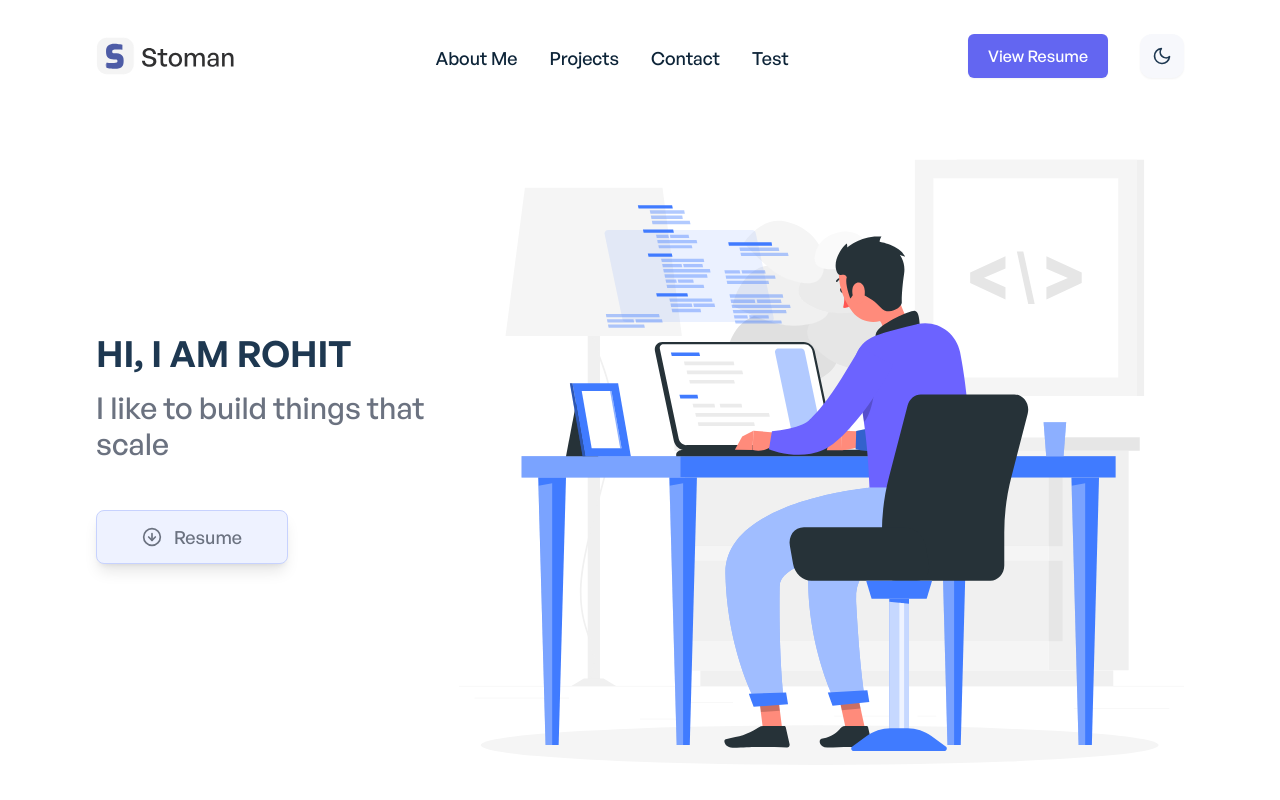
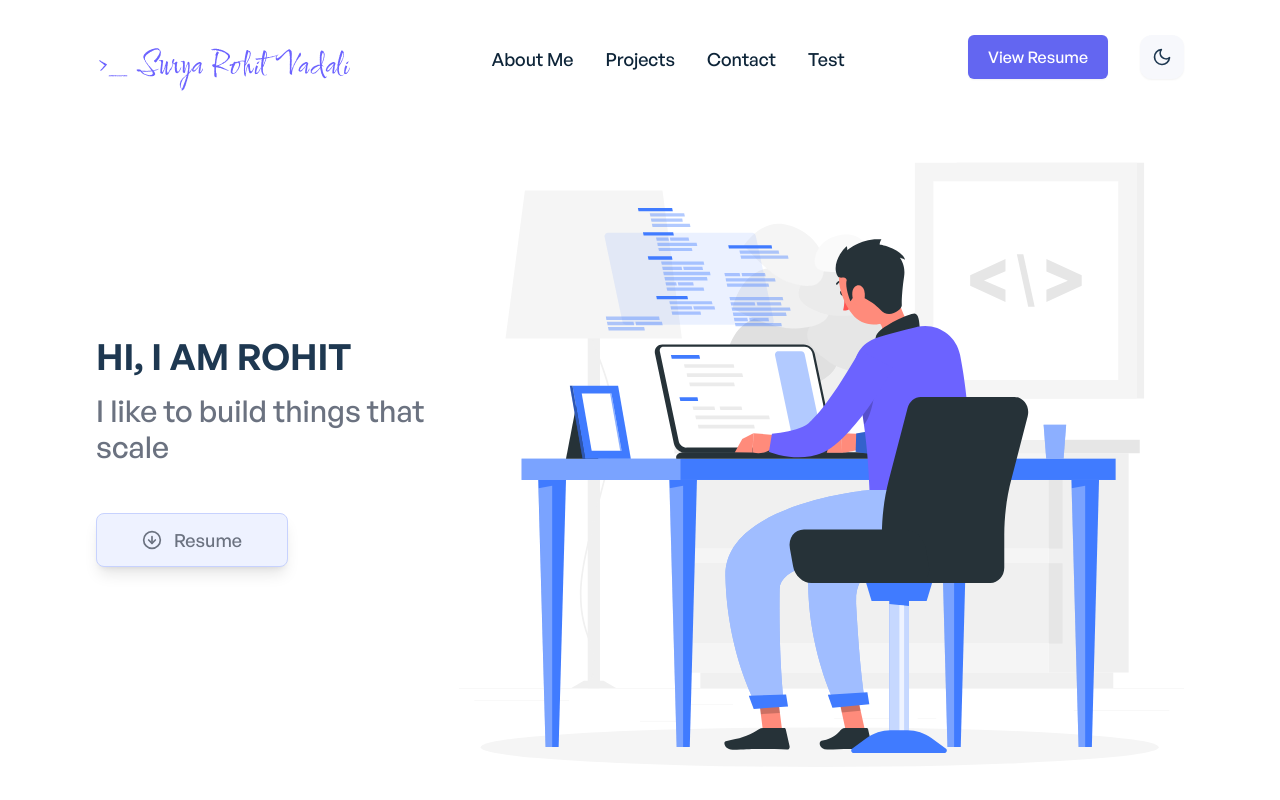
Before and after one commit to enigmavadali/main-portfolio, a React (Create React App) app: page / in a window 1280 px wide. Shown: the top 800 px of the page. Built offline with nearby package versions, Linux system fonts and the light colour scheme.

Commit message:
Change logo

```diff
--- a/src/components/shared/AppHeader.jsx
+++ b/src/components/shared/AppHeader.jsx
@@ -7,6 +7,8 @@ import logoLight from '../../images/logo-light.svg';
 import logoDark from '../../images/logo-dark.svg';
 import { motion } from 'framer-motion';
 import Button from '../reusable/Button';
+import logoMeLight from '../../images/logo-me-light.svg';
+import logoMeDark from '../../images/logo-me-dark.svg';
 
 const AppHeader = () => {
 	const [showMenu, setShowMenu] = useState(false);
@@ -58,14 +60,14 @@ const AppHeader = () => {
 						<Link to="/">
 							{activeTheme === 'dark' ? (
 								<img
-									src={logoDark}
-									className="w-36"
+									src={logoMeDark}
+									className="w-64 mt-5"
 									alt="Dark Logo"
 								/>
 							) : (
 								<img
-									src={logoLight}
-									className="w-36"
+									src={logoMeLight}
+									className="w-64 mt-5"
 									alt="Dark Logo"
 								/>
 							)}
```
Also changed, not shown: src/images/logo-me-dark.svg (added), src/images/logo-me-light.svg (added).
